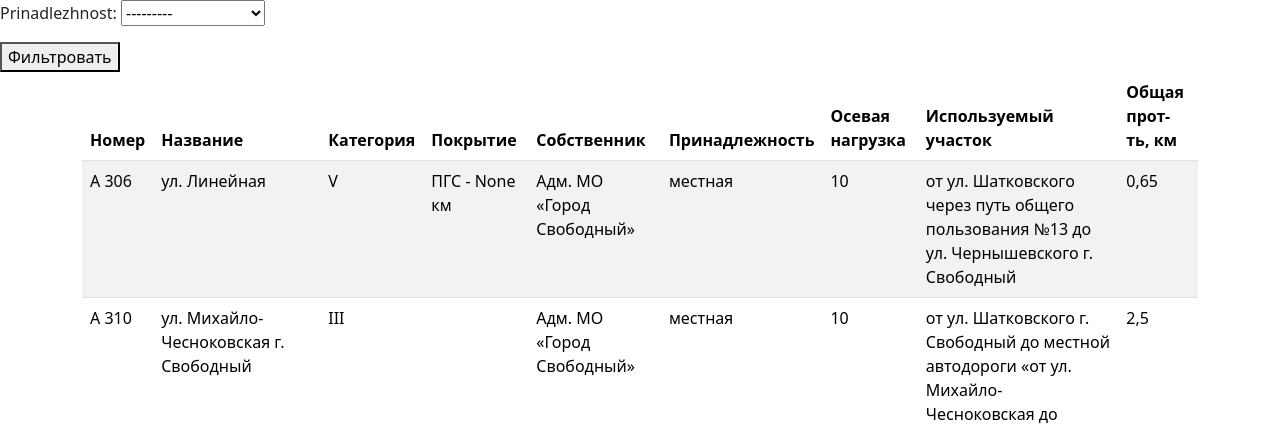
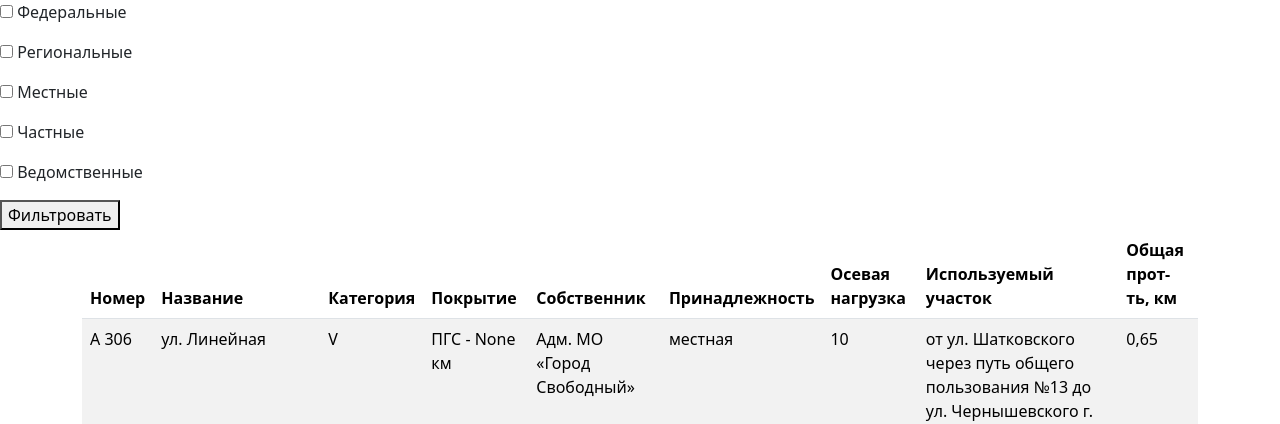
Before and after one commit to AleVlaKon/Briges, a Django app: page /roads/listroads/ in a window 1280 px wide. Shown: the top 424 px of the page. Run offline with Django 4.2, Linux system fonts and the light colour scheme; data comes from the database, SQL or seed files in the repository.

Commit message:
Доделана фильтрация с одной формой

```diff
--- a/roads/forms.py
+++ b/roads/forms.py
@@ -4,8 +4,8 @@
 from .models import *
 
 
-class FilterForm(forms.Form):
-    prinadlezhnost = forms.ModelChoiceField(queryset=Znachenie.objects.all())
+# class FilterForm(forms.Form):
+#     prinadlezhnost = forms.ModelChoiceField(queryset=Znachenie.objects.all())
 
 
 
--- a/roads/templates/roads/list_roads.html
+++ b/roads/templates/roads/list_roads.html
@@ -1,9 +1,14 @@
 {% extends 'roads/base.html' %}
 
 {% block content %}
-<form action="{% url 'filterlistroads' %}" method="post">
-    {% csrf_token %}
-    {{ form.as_p }}
+
+<form action="{% url 'filterlistroads' %}" method="get">
+    <p><input type="checkbox" name="a" value="1"> Федеральные</p>
+    <p><input type="checkbox" name="a" value="2"> Региональные</p>
+    <p><input type="checkbox" name="a" value="3"> Местные</p>
+    <p><input type="checkbox" name="a" value="4"> Частные</p>
+    <p><input type="checkbox" name="a" value="5"> Ведомственные</p>
+
     <button type="submit">Фильтровать</button>
 
 </form>
--- a/roads/views.py
+++ b/roads/views.py
@@ -15,34 +15,36 @@
 #     return render(request, 'roads/list_roads.html', {'roads': roads})
 
 class RoadIndex(ListView):
+    '''Список всех дорог'''
     model = Uchastok
-    form_class = FilterForm
+    # form_class = FilterForm
     template_name = 'roads/list_roads.html'
     context_object_name = 'roads'
 
-    def get_context_data(self, **kwargs):
-        context = super(RoadIndex, self).get_context_data(**kwargs)
-        context['form'] = FilterForm()
-        return context
+    # def get_context_data(self, **kwargs):
+    #     context = super(RoadIndex, self).get_context_data(**kwargs)
+    #     context['form'] = FilterForm()
+    #     return context
 
 
 class RoadIndexFilter(ListView):
+    '''Список отфильтрованных дорог дорог'''
     model = Uchastok
-    form_class = FilterForm
+    # form_class = FilterForm
     template_name = 'roads/list_roads.html'
     context_object_name = 'roads'
 
 
     def get_queryset(self):
-        queryset = Uchastok.objects.filter(road__znachenie__in=self.request.POST.get('prinadlezhnost'))
+        queryset = Uchastok.objects.filter(number__znachenie__in=self.request.GET.get('a'))
         return queryset
 
 
-    def get_context_data(self, **kwargs):
-        # print(self.request.POST.get('prinadlezhnost'))
-        context = super(RoadIndexFilter, self).get_context_data(**kwargs)
-        context['form'] = FilterForm()
-        return context
+    # def get_context_data(self, **kwargs):
+    #     # print(self.request.POST.get('prinadlezhnost'))
+    #     context = super(RoadIndexFilter, self).get_context_data(**kwargs)
+    #     # context['form'] = FilterForm()
+    #     # return context
 
 
 
```
